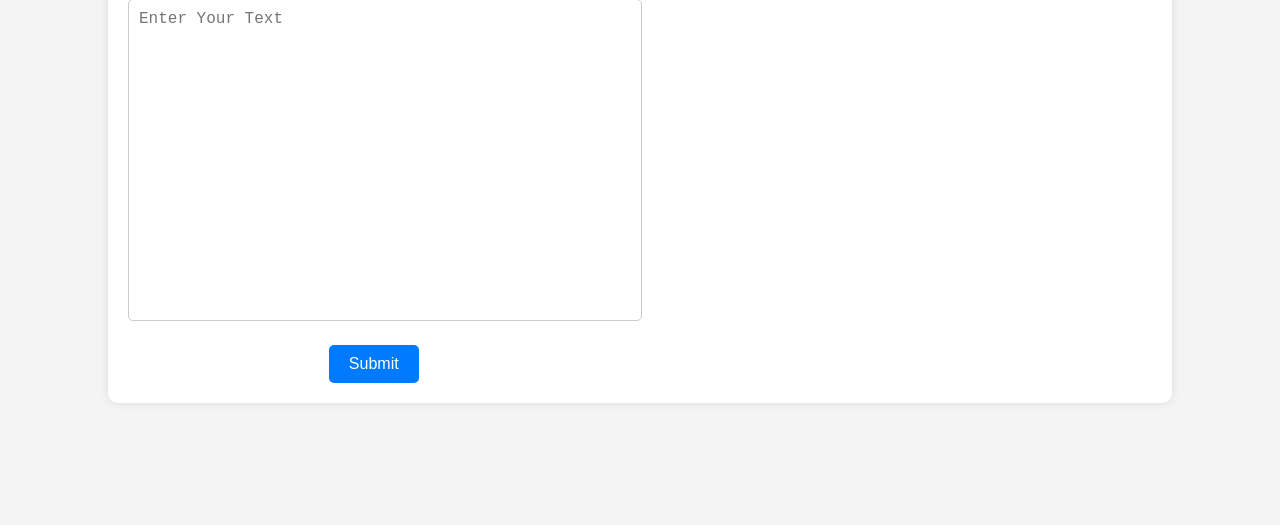
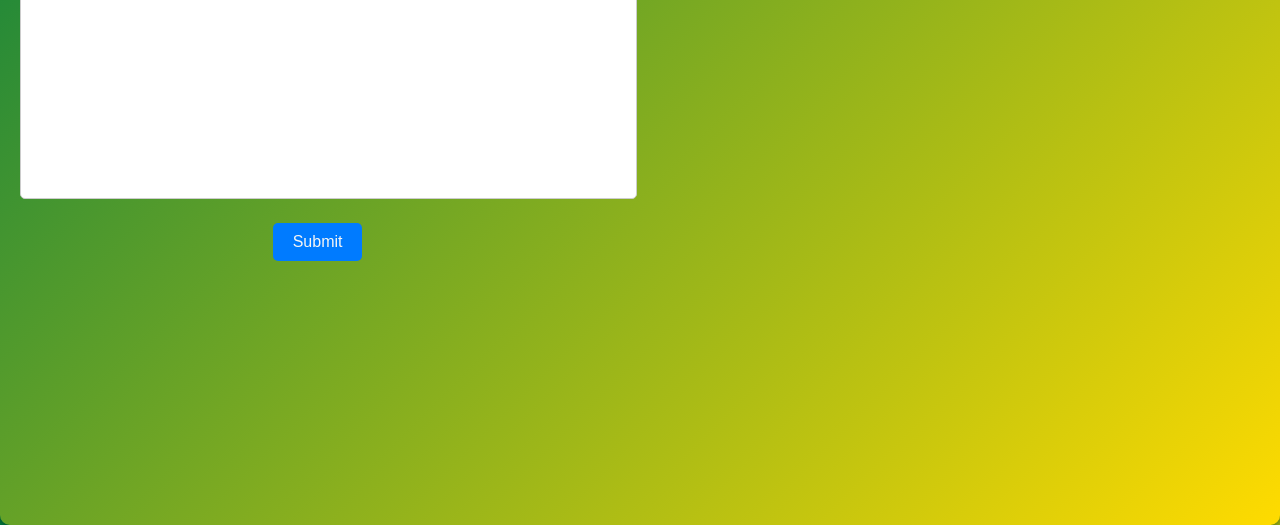
Before and after one commit to adityadipakpatel/resume-parser, a plain HTML site: page frontend/index.html in a window 1280 px wide. Shown: the part 295-820 px from the top of the page. Drawn offline with nearby package versions, Linux system fonts and the light colour scheme.

Commit message:
stylesheet added

```diff
--- a/frontend/style.css
+++ b/frontend/style.css
@@ -5,14 +5,15 @@ body {
     align-items: center;
     height: 100vh;
     margin: 0;
-    background-color: #f4f4f4;
+    background: linear-gradient(135deg, #007C41, #FFDB00);
 }
 
 .container {
-    width: 80%;
-    background-color: #fff;
+    width: 100%;
+    height: 100%;
+    background: linear-gradient(135deg, #007C41, #FFDB00);
     padding: 20px;
-    box-shadow: 0px 0px 10px rgba(0, 0, 0, 0.1);
+    box-shadow: 0px 0px 10px rgba(0, 0, 0, 0.6);
     border-radius: 10px;
     display: flex;
     flex-direction: row;
@@ -56,14 +57,14 @@ button {
     border: none;
     border-radius: 5px;
     background-color: #007bff;
-    color: white;
+    color: whitesmoke;
     cursor: pointer;
     display: block;
     margin: 0 auto;
 }
 
 button:hover {
-    background-color: #0056b3;
+    background-color: #11D4ED;
 }
 
 .pdf-container {
```
